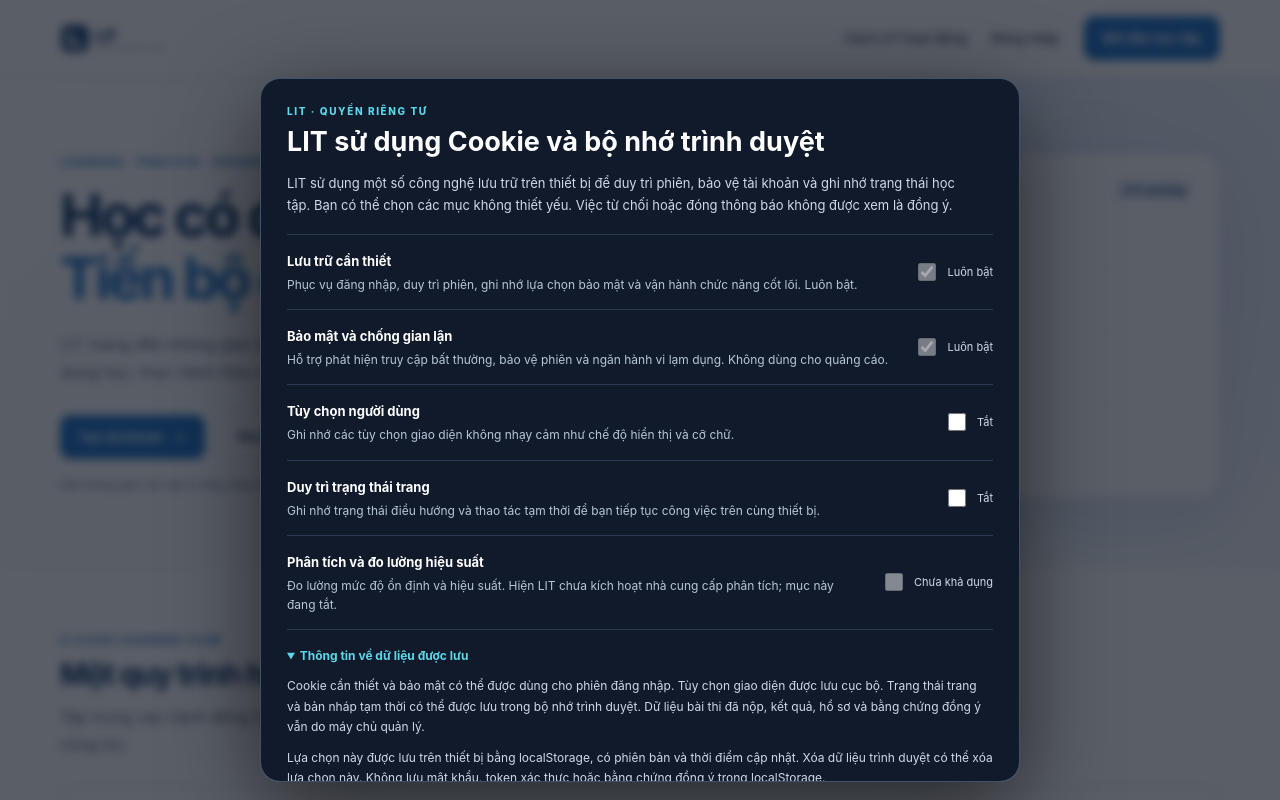
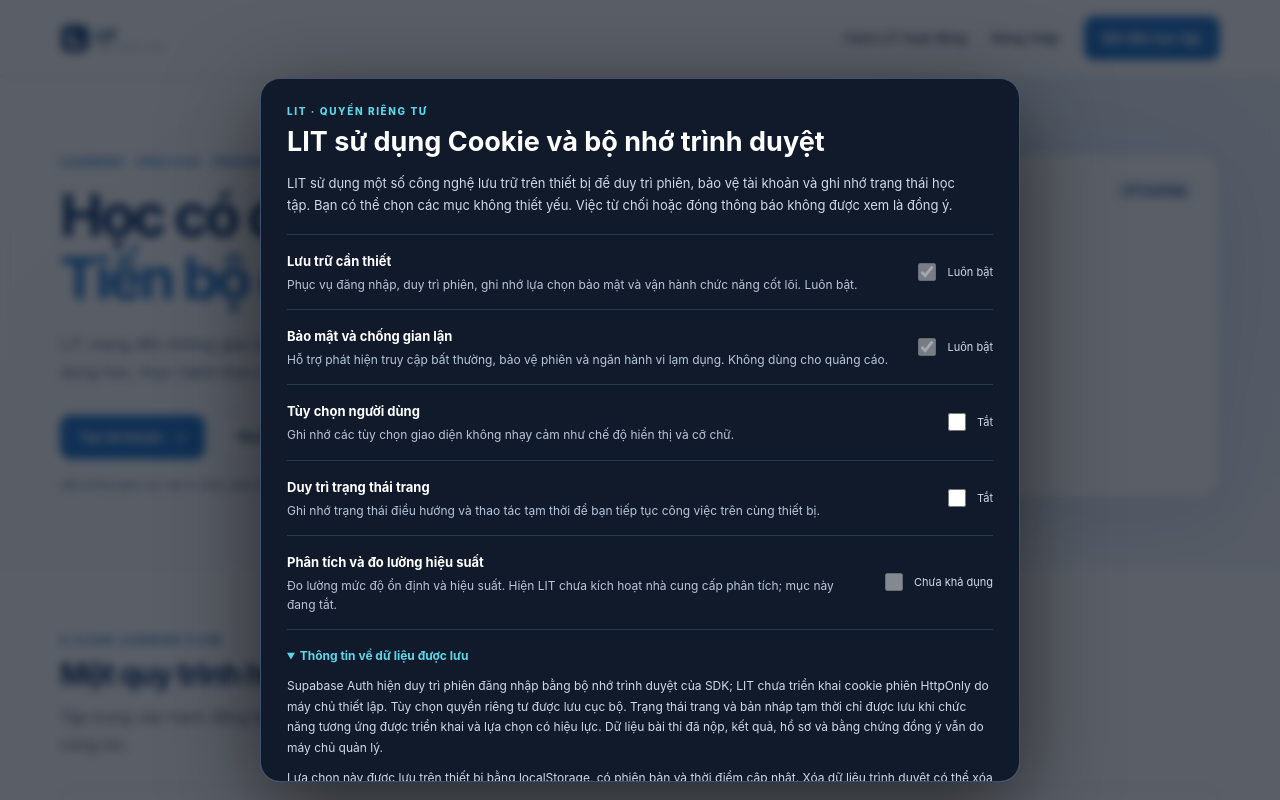
Before and after one commit to LITNW/luyen-thi-tsa, a React (Vite) app: page / in a window 1280 px wide. Both pictures are taken after a click on the heading "Thông tin về dữ liệu được lưu". Shown: the top 800 px of the page. Built offline with nearby package versions, Linux system fonts and the light colour scheme.

Commit message:
fix(privacy): describe current Supabase browser session storage accurately

```diff
--- a/src/components/PrivacyConsentManager.jsx
+++ b/src/components/PrivacyConsentManager.jsx
@@ -87,7 +87,7 @@ export default function PrivacyConsentManager() {
             </div>
             <details className="lit-privacy-details" open={details} onToggle={(event) => setDetails(event.currentTarget.open)}>
               <summary>Thông tin về dữ liệu được lưu</summary>
-              <p>Cookie cần thiết và bảo mật có thể được dùng cho phiên đăng nhập. Tùy chọn giao diện được lưu cục bộ. Trạng thái trang và bản nháp tạm thời có thể được lưu trong bộ nhớ trình duyệt. Dữ liệu bài thi đã nộp, kết quả, hồ sơ và bằng chứng đồng ý vẫn do máy chủ quản lý.</p>
+              <p>Supabase Auth hiện duy trì phiên đăng nhập bằng bộ nhớ trình duyệt của SDK; LIT chưa triển khai cookie phiên HttpOnly do máy chủ thiết lập. Tùy chọn quyền riêng tư được lưu cục bộ. Trạng thái trang và bản nháp tạm thời chỉ được lưu khi chức năng tương ứng được triển khai và lựa chọn có hiệu lực. Dữ liệu bài thi đã nộp, kết quả, hồ sơ và bằng chứng đồng ý vẫn do máy chủ quản lý.</p>
               <p>Lựa chọn này được lưu trên thiết bị bằng localStorage, có phiên bản và thời điểm cập nhật. Xóa dữ liệu trình duyệt có thể xóa lựa chọn này. Không lưu mật khẩu, token xác thực hoặc bằng chứng đồng ý trong localStorage.</p>
               <p>Liên hệ quyền riêng tư: <a href="mailto:lit.privacy.vn@gmail.com">lit.privacy.vn@gmail.com</a>. Phiên bản lựa chọn: {CONSENT_VERSION}.</p>
             </details>
```
